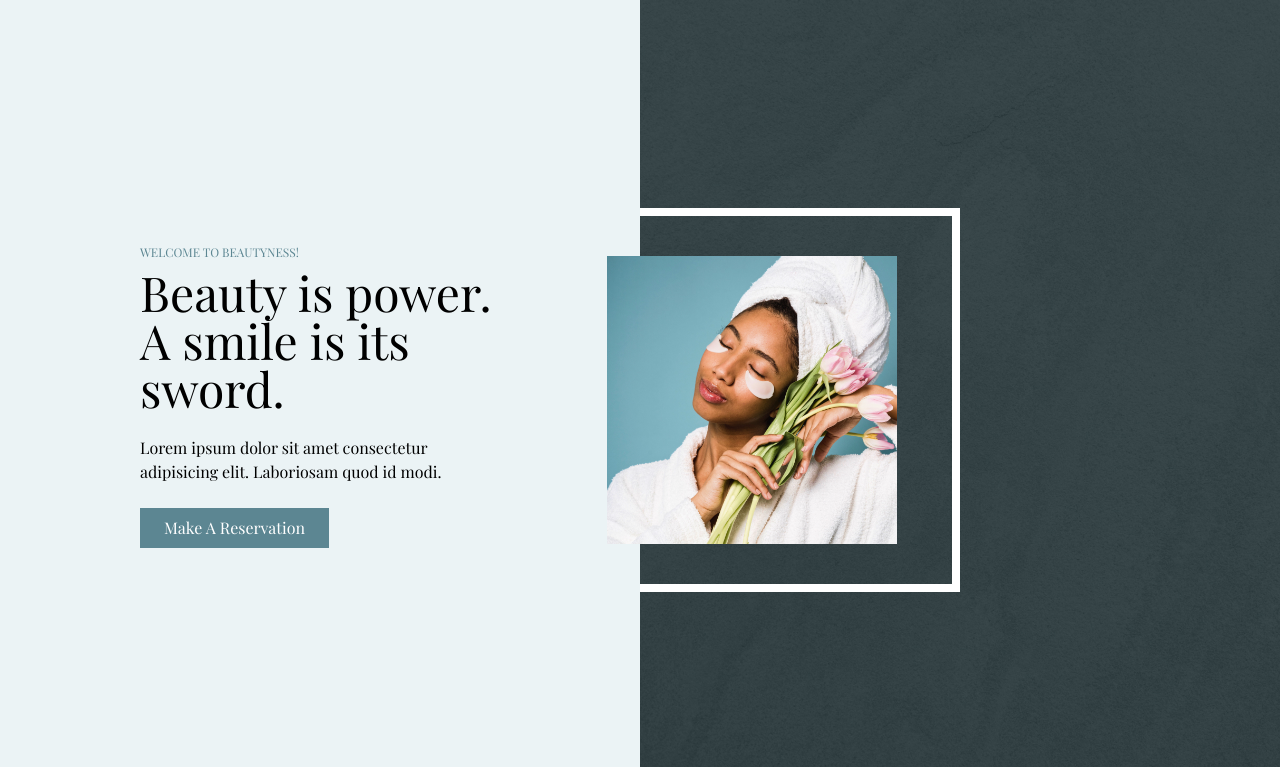
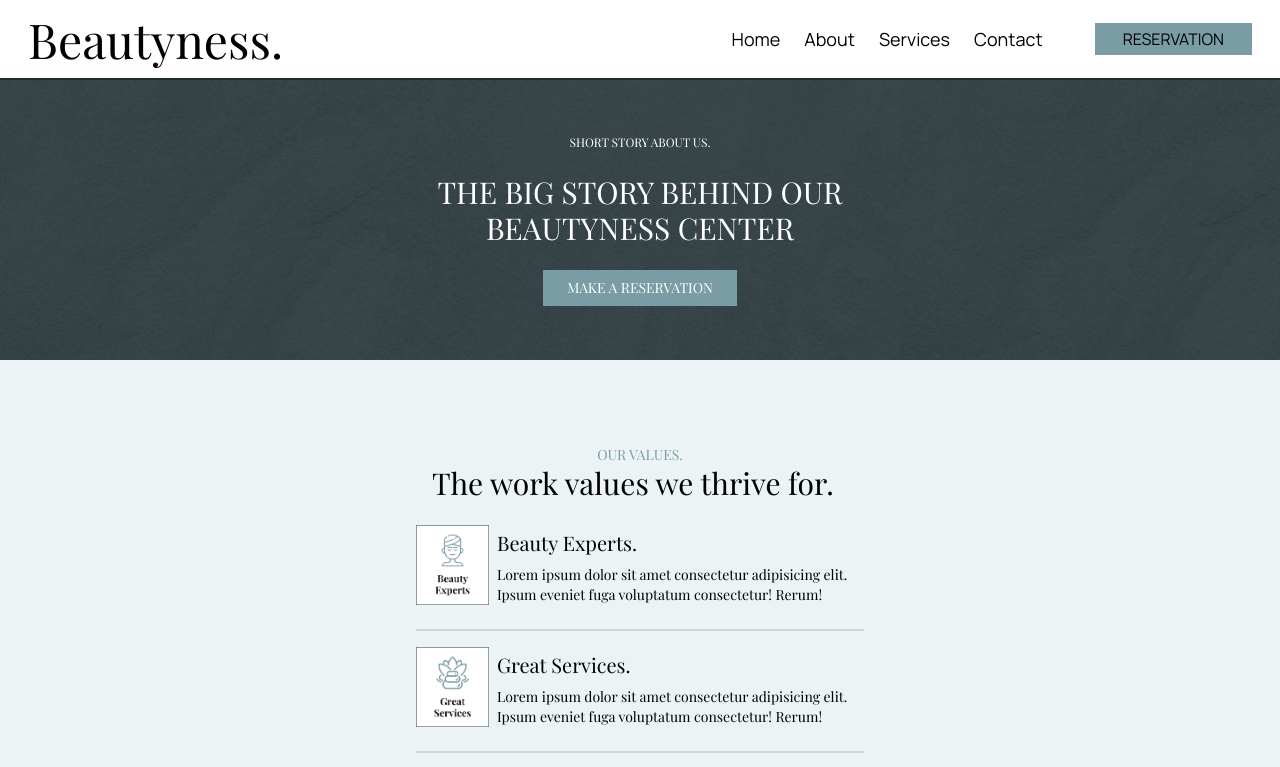
Before and after one commit to sirisenju/HouseOf_Iyanga, a React (Vite) app in the folder HouseOfIyanga/: page / in a window 1280 px wide. Shown: the top 767 px of the page. Built offline with nearby package versions, Linux system fonts and the light colour scheme.

Commit message:
home page done

```diff
--- a/HouseOfIyanga/src/App.jsx
+++ b/HouseOfIyanga/src/App.jsx
@@ -2,12 +2,14 @@ import React from "react";
 import _Footer from "./components/sections/_Footer";
 import _Header from "./components/sections/_Header";
 import Home from "./components/pages/Home";
+import About from "./components/pages/About";
 
 function App() {
   return (
     <main>
-      {/** <_Header />*/}
-      <Home />
+      {/** <Home /> */}
+      <_Header />
+      <About/>
       <_Footer />
       {/**   */}
 
--- a/HouseOfIyanga/src/components/pages/About.jsx
+++ b/HouseOfIyanga/src/components/pages/About.jsx
@@ -0,0 +1,83 @@
+import React from "react";
+import _Header from "../sections/_Header";
+import _Footer from "../sections/_Footer";
+
+function About() {
+  return (
+    <main className="pt-[80px]">
+      {/**First section start.......................................................... */}
+      <section className="w-full">
+        <div
+          className="w-full h-[280px] flex justify-center items-center"
+          style={{ backgroundImage: "url('/contentImage/bgImg1.jpg')" }}
+        >
+          <div className="max-w-xl mx-auto text-center">
+            <p className="text-xs text-white">SHORT STORY ABOUT US.</p>
+            <h2 className="font-medium text-3xl pt-6 pb-6 text-white">
+              THE BIG STORY BEHIND OUR BEAUTYNESS CENTER
+            </h2>
+            <button className="px-6 py-2 bg-Primary-theme text-white text-sm">
+              MAKE A RESERVATION
+            </button>
+          </div>
+        </div>
+      </section>
+      {/**First section end.......................................................... */}
+
+      {/**second section start.......................................................... */}
+      <section className="w-full h-[75vh] flex justify-center items-center bg-Home-bg">
+        <div className="max-w-xl mx-auto p-5">
+          <p className="text-sm text-center text-Primary-theme">OUR VALUES.</p>
+          <h2 className="font-medium text-3xl pl-4">
+            The work values we thrive for.
+          </h2>
+          <div className="max-w-md h-full flex mb-4 mt-6 border-b-2 border-gray-300">
+            <img
+              className="h-20 w-24 object-contain"
+              src="/contentImage/beautyExperts.png"
+              alt=""
+            />
+            <div className="pl-2 pb-6">
+              <h3 className="font-medium text-xl pt-1">Beauty Experts.</h3>
+              <p className="text-sm pt-2">
+                Lorem ipsum dolor sit amet consectetur adipisicing elit. Ipsum
+                eveniet fuga voluptatum consectetur! Rerum!
+              </p>
+            </div>
+          </div>
+          <div className="max-w-md h-full flex mb-4 border-b-2 border-gray-300">
+            <img
+              className="h-20 w-24 object-contain"
+              src="/contentImage/greatServices.png"
+              alt=""
+            />
+            <div className="pl-2 pb-6">
+              <h3 className="font-medium text-xl pt-1">Great Services.</h3>
+              <p className="text-sm pt-2">
+                Lorem ipsum dolor sit amet consectetur adipisicing elit. Ipsum
+                eveniet fuga voluptatum consectetur! Rerum!
+              </p>
+            </div>
+          </div>
+          <div className="max-w-md h-full flex border-b-2 border-gray-300">
+            <img
+              className="h-20 w-24 object-contain"
+              src="/contentImage/genuein.png"
+              alt=""
+            />
+            <div className="pl-2 pb-6">
+              <h3 className="font-medium text-xl pt-1">Great Services.</h3>
+              <p className="text-sm pt-2">
+                Lorem ipsum dolor sit amet consectetur adipisicing elit. Ipsum
+                eveniet fuga voluptatum consectetur! Rerum!
+              </p>
+            </div>
+          </div>
+        </div>
+      </section>
+      {/**second section end.......................................................... */}
+    </main>
+  );
+}
+
+export default About;
--- a/HouseOfIyanga/src/components/pages/Home.jsx
+++ b/HouseOfIyanga/src/components/pages/Home.jsx
@@ -25,16 +25,16 @@ function Home() {
   ];
 
   return (
-    <main>
+    <main className="overflow-hidden pt-[80px]">
       {/*first section start................................................ */}
-      <section className="h-screen flex">
-        <div className="w-1/2 bg-Home-bg flex items-center justify-center">
+      <section className="h-screen max-[767px]:h-full flex">
+        <div className="w-1/2 bg-Home-bg flex items-center justify-center max-[767px]:hidden">
           <div className="max-w-sm p-3">
-            <p className="text-xs text-Secondary-theme">WELCOME TO BEAUTYNESS!</p>
+            <p className="text-sm sm:text-xs text-Secondary-theme">WELCOME TO BEAUTYNESS!</p>
             <h1 className="text-5xl font-medium pb-6 pt-2">
               Beauty is power. A smile is its sword.
             </h1>
-            <p>
+            <p className="text-lg">
               Lorem ipsum dolor sit amet consectetur adipisicing elit.
               Laboriosam quod id modi.
             </p>
@@ -45,68 +45,83 @@ function Home() {
             </div>
           </div>
         </div>
-        <div className="bg-homeRightImage w-1/2 h-full flex items-center">
-          <div className="h-96 w-80 border-8 border-l-0 border-white flex items-center relative z-10">
+        <div className="bg-cover max-[767px]:w-full w-1/2 h-full flex items-center max-[767px]:inline pt-10 max-[767px]:p-4" style={{backgroundImage: "url('/contentImage/bgImg1.jpg')"}}>
+          <div className="h-96 max-[767px]:w-full w-72 border-8 border-l-0 border-white flex items-center relative z-10">
             <img
-              className="object-contain h-72 w-96 absolute right-11"
+              className="object-contain h-72 w-full absolute max-[767px]:right-7 sm:right-10"
               src="/contentImage/faceskinModel.jpg"
               alt=""
             />
+          </div>
+          <div className="max-w-md pt-4 md:hidden">
+            <p className="text-sm sm:text-xs text-Secondary-theme">WELCOME TO BEAUTYNESS!</p>
+            <h1 className="text-5xl font-medium pb-6 pt-2 text-white">
+              Beauty is power. A smile is its sword.
+            </h1>
+            <p className="text-2xl text-white">
+              Lorem ipsum dolor sit amet consectetur adipisicing elit.
+              Laboriosam quod id modi.
+            </p>
+            <div className="pt-6 pb-2">
+              <button className="px-6 py-2 bg-Secondary-theme text-white text-lg">
+                Make A Reservation
+              </button>
+            </div>
           </div>
         </div>
       </section>
       {/*first section end................................................ */}
 
-      {/*second section start................................................
-      <section className="w-full bg-white max-[520px]:h-full md:h-[600px] flex items-center">
-        <div className="w-[820px] bg-white mx-auto flex justify-between max-[520px]:inline p-4">
-          <div className="h-80 w-56 max-[520px]:w-full mb-28">
+      {/*second section start................................................ */}
+      <section className="w-full bg-white max-[767px]:h-full md:h-[600px] flex items-center">
+        <div className="w-[820px] bg-white mx-auto flex justify-between max-[767px]:inline p-4">
+          <div className="h-80 w-56 max-[767px]:w-full mb-28">
             <img
-              className="h-1/2 w-full object-cover max-[520px]:object-center max-[520px]:object-cover max-[520px]:h-3/4"
+              className="h-1/2 w-full object-cover max-[767px]:object-center max-[767px]:object-cover max-[767px]:h-3/4"
               src="/contentImage/spa.jpg"
               alt=""
             />
             <div className="max-w-md">
-              <h2 className="max-[520px]:text-3xl sm:text-2xl font-medium pt-2 pb-1">Spa & Massage</h2>
-              <p className="max-[520px]:text-lg sm:text-sm pb-2">
+              <h2 className="max-[767px]:text-3xl sm:text-2xl font-medium pt-2 pb-1">Spa & Massage</h2>
+              <p className="max-[767px]:text-lg sm:text-sm pb-2">
                 Lorem ipsum dolor sit amet, consectetur adipisicing elit. Fuga
                 eum aut cum?
               </p>
-              <button className="px-5 py-2 border-2 rounded-sm border-Secondary-theme text-xs max-[520px]:text-sm">
+              <button className="px-5 py-2 border-2 rounded-sm border-Secondary-theme text-xs max-[767px]:text-sm">
                 Read More
               </button>
             </div>
           </div>
-          <div className="h-80 w-56 max-[520px]:w-full mb-28">
+          <div className="h-80 w-56 max-[767px]:w-full mb-28">
             <img
-              className="h-1/2 w-full object-cover max-[520px]:object-center max-[520px]:object-cover max-[520px]:h-3/4"
+              className="h-1/2 w-full object-cover max-[767px]:object-center max-[767px]:object-cover max-[767px]:h-3/4"
               src="/contentImage/hair.jpg"
               alt=""
             />
             <div className="max-w-md">
-              <h2 className="max-[520px]:text-3xl sm:text-2xl font-medium pt-2 pb-1">Hair & Beauty</h2>
-              <p className="max-[520px]:text-lg sm:text-sm pb-2">
+              <h2 className="max-[767px]:text-3xl sm:text-2xl font-medium pt-2 pb-1">Hair & Beauty</h2>
+              <p className="max-[767px]:text-lg sm:text-sm pb-2">
                 Lorem ipsum dolor sit amet, consectetur adipisicing elit. Fuga
                 eum aut cum?
               </p>
-              <button className="px-5 py-2 border-2 rounded-sm border-Secondary-theme text-xs max-[520px]:text-sm">
+              <button className="px-5 py-2 border-2 rounded-sm border-Secondary-theme text-xs max-[767px]:text-sm">
                 Read More
               </button>
             </div>
           </div>
-          <div className="h-80 w-56 max-[520px]:w-full mb-28">
+          <div className="h-80 w-56 max-[767px]:w-full mb-28">
             <img
-              className="h-1/2 w-full object-cover max-[520px]:object-center max-[520px]:object-cover max-[520px]:h-3/4"
+              className="h-1/2 w-full object-cover max-[767px]:object-center max-[767px]:object-cover max-[767px]:h-3/4"
               src="/contentImage/bodyTreatment.jpg"
               alt=""
             />
             <div className="max-w-md">
-              <h2 className="max-[520px]:text-3xl sm:text-2xl font-medium pt-2 pb-1">Body Treatment</h2>
-              <p className="max-[520px]:text-lg sm:text-sm pb-2">
+              <h2 className="max-[767px]:text-3xl sm:text-2xl font-medium pt-2 pb-1">Body Treatment</h2>
+              <p className="max-[767px]:text-lg sm:text-sm pb-2">
                 Lorem ipsum dolor sit amet, consectetur adipisicing elit. Fuga
                 eum aut cum?
               </p>
-              <button className="px-5 py-2 border-2 rounded-sm border-Secondary-theme text-xs max-[520px]:text-sm">
+              <button className="px-5 py-2 border-2 rounded-sm border-Secondary-theme text-xs max-[767px]:text-sm">
                 Read More
               </button>
             </div>
@@ -115,8 +130,8 @@ function Home() {
       </section>
       {/*second section end................................................ */}
 
-      {/*third section start................................................
-      <section className="w-full bg-Home-bg h-[80vh] max-[639px]:h-full flex items-center justify-center overflow-hidden">
+      {/*third section start................................................ */}
+      <section className="w-full bg-Home-bg h-[80vh] max-[639px]:h-full flex items-center justify-center">
         <div className="flex w-[850px] items-center justify-between max-[639px]:inline max-[639px]:p-4">
           <div className="w-1/2 min-[692px]:hidden max-[639px]:w-full flex justify-end max-[639px]:justify-start pl-4">
             <div className="relative">
@@ -148,8 +163,8 @@ function Home() {
       </section>
       {/*third section end................................................ */}
 
-      {/*fourth section start................................................
-      <section className="w-full h-[140%] bg-white flex justify-center items-center overflow-hidden">
+      {/*fourth section start................................................ */}
+      <section className="w-full h-[140%] bg-white flex justify-center items-center">
         <div className="xl:w-1/2 max-[850px]:w-full max-[1200px]:p-4">
           <div className="flex justify-center">
             <div className="text-center max-w-sm pt-2 pb-4 mb-4">
@@ -192,7 +207,7 @@ function Home() {
               <div className="h-14 w-14 bg-Secondary-theme absolute bottom-0 left-0 max-[1400px]:hidden" />
             </div>
           </div>
-          {/*item 2...............................................................................
+          {/*item 2............................................................................... */}
           <div className="flex max-[1400px]:inline max-[1300px]:w-full mb-10">
             <img
               className="h-96 max-[1400px]:h-80 min-[1461px]:hidden w-full object-cover"
@@ -235,8 +250,8 @@ function Home() {
       </section>
       {/*fourth section end................................................ */}
 
-      {/*fifth section start................................................
-      <section className="w-full h-full max-[920px]:pb-8 bg-Home-bg flex items-center justify-center overflow-hidden">
+      {/*fifth section start................................................ */}
+      <section className="w-full h-full max-[920px]:pb-8 bg-Home-bg flex items-center justify-center">
         <div className="lg:max-w-5xl max-[920px]:w-full p-5">
           <div className="text-center p-7">
             <p className="sm:text-xs max-[639px]:text-sm">TESTIMONIALS</p>
@@ -289,7 +304,7 @@ function Home() {
       </section>
       {/*fifth section end................................................ */}
 
-      {/*sixth section start................................................
+      {/*sixth section start................................................ */}
       <section className="w-full max-[920px]:h-full h-[80vh] max-[1190px]:h-[150vh] bg-white flex justify-center items-center">
         <div className="bg-Home-bg2 pl-6 w-1/2 lg:w-[60%] max-[1190px]:block max-[1190px]:p-8 max-[720px]:w-full gap-7 flex items-center">
           <div className="max-w-xs mx-auto h-full max-[1190px]:max-w-lg">
--- a/HouseOfIyanga/src/components/sections/_Header.jsx
+++ b/HouseOfIyanga/src/components/sections/_Header.jsx
@@ -3,14 +3,14 @@ import HamburgerComponent from "../HamburgerComponent";
 
 function _Header() {
   return (
-    <header className="bg-white flex justify-between items-center px-7 w-full h-20 z-50 fixed border-b-2 border-Footer-theme">
-      <p className="text-4xl md:text-3xl">Beautyness.</p>
+    <header className="bg-white flex justify-between items-center px-7 w-full h-20 z-30 fixed border-b-2 border-Footer-theme">
+      <p className="text-4xl md:text-5xl">Beautyness.</p>
       <div className="hidden md:flex">
         <div className="flex justify-center items-center mr-7">
-          <div className="pr-6 font-manrope text-sm">Home</div>
-          <div className="pr-6 font-manrope text-sm">About</div>
-          <div className="pr-6 font-manrope text-sm">Services</div>
-          <div className="pr-6 font-manrope text-sm">Contact</div>
+          <div className="pr-6 font-manrope text-lg">Home</div>
+          <div className="pr-6 font-manrope text-lg">About</div>
+          <div className="pr-6 font-manrope text-lg">Services</div>
+          <div className="pr-6 font-manrope text-lg">Contact</div>
         </div>
         <button
           className="bg-Primary-theme px-7 py-1 font-manrope"
```
Also changed, not shown: HouseOfIyanga/src/components/HamburgerComponent.jsx (+7 -7 lines).
